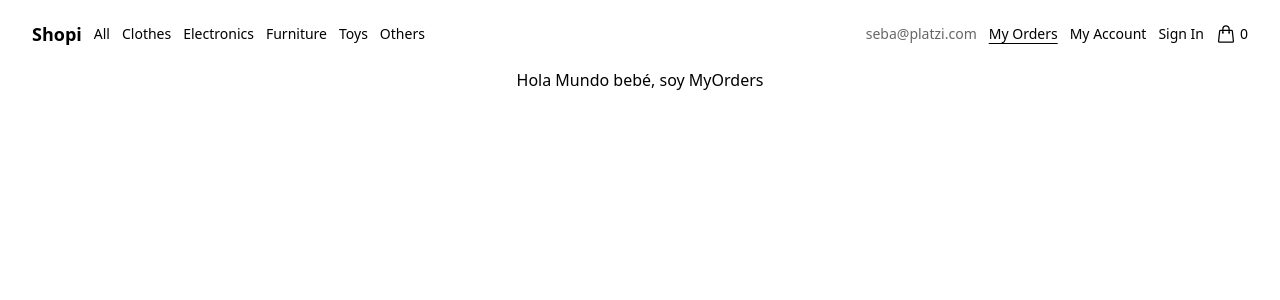
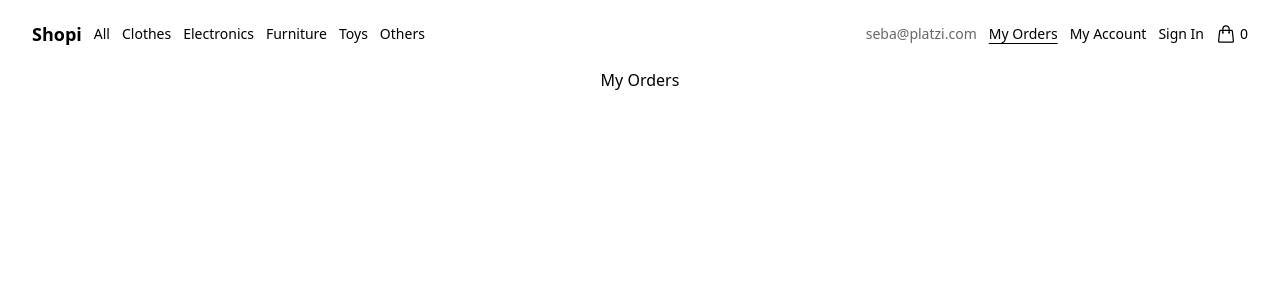
Before and after one commit to SuKuShaing/React-vite-y-tailwindcss, a React (Vite) app: page /my-orders in a window 1280 px wide. Shown: the top 300 px of the page. Built offline with nearby package versions, Linux system fonts and the light colour scheme.

Commit message:
se añade el componente OrdersCard y se integra en la página MyOrders para mostrar el total de productos y precios de cada pedido

```diff
--- /dev/null
+++ b/src/Components/OrdersCard/index.jsx
@@ -0,0 +1,21 @@
+import { useContext } from "react";
+import { ShopppingCartContext } from "../../Context";
+import { TrashIcon, PlusIcon, MinusIcon } from "@heroicons/react/24/outline";
+
+
+const OrdersCard = (props) => {
+	// const context = useContext(ShopppingCartContext);
+	const { totalPrice, totalProducts } = props;
+
+	return (
+		<div className="flex justify-between gap-1 items-center rounded border border-black p-2">
+            <p>
+                <span>01.02.23</span>
+                <span>{totalProducts}</span>
+                <span>{totalPrice}</span>
+            </p>
+		</div>
+	);
+};
+
+export default OrdersCard;
--- a/src/Pages/MyOrder/index.jsx
+++ b/src/Pages/MyOrder/index.jsx
@@ -3,6 +3,8 @@ import { useEffect } from "react";
 import { ShopppingCartContext } from "../../Context";
 import OrderCard from "../../Components/OrderCard";
 import Layout from "../../Components/Layout";
+import { Link } from "react-router-dom";
+import { ChevronLeftIcon } from "@heroicons/react/24/outline";
 // import './App.css'
 
 function MyOrder() {
@@ -16,7 +18,12 @@ function MyOrder() {
 
 	return (
 		<Layout>
-			Hola Mundo bebé, soy MyOrder
+            <div className="flex justify-between w-80 items-center mb-5">
+				<Link to={"/my-orders"}>
+					<ChevronLeftIcon className="size-6 text-black cursor-pointer" />
+				</Link>
+				<h1 className="grow text-center">My Order</h1>
+			</div>
 			<div className="flex flex-col flex-1 gap-2 overflow-y-auto [&::-webkit-scrollbar]:w-2 [&::-webkit-scrollbar-track]:rounded-full [&::-webkit-scrollbar-track]:bg-gray-100 [&::-webkit-scrollbar-thumb]:rounded-full [&::-webkit-scrollbar-thumb]:bg-gray-300">
 				{lastOrder?.products?.length > 0 ? (
                     lastOrder.products.map((product, index) => (
--- a/src/Pages/MyOrders/index.jsx
+++ b/src/Pages/MyOrders/index.jsx
@@ -1,13 +1,29 @@
-import Layout from "../../Components/Layout"
+import Layout from "../../Components/Layout";
+import OrdersCard from "../../Components/OrdersCard";
+import { useContext } from "react";
+import { ShopppingCartContext } from "../../Context";
+import { Link } from "react-router-dom";
+import { ChevronLeftIcon } from "@heroicons/react/24/outline";
 // import './App.css'
 
 function MyOrders() {
+	const context = useContext(ShopppingCartContext);
 
-    return (
-        <Layout>
-            Hola Mundo bebé, soy MyOrders
-        </Layout>
-    )
+	return (
+		<Layout>
+			<div className="flex justify-between w-80 items-center">
+				<h1 className="grow text-center">My Orders</h1>
+			</div>
+			{context.order.map((order, index) => {
+				<Link key={index} to={`/my-orders/${order.id}`}>
+					<OrdersCard
+						totalPrice={order.totalPrice}
+						totalProducts={order.totalProducts}
+					/>
+				</Link>;
+			})}
+		</Layout>
+	);
 }
 
-export default MyOrders
+export default MyOrders;
```
